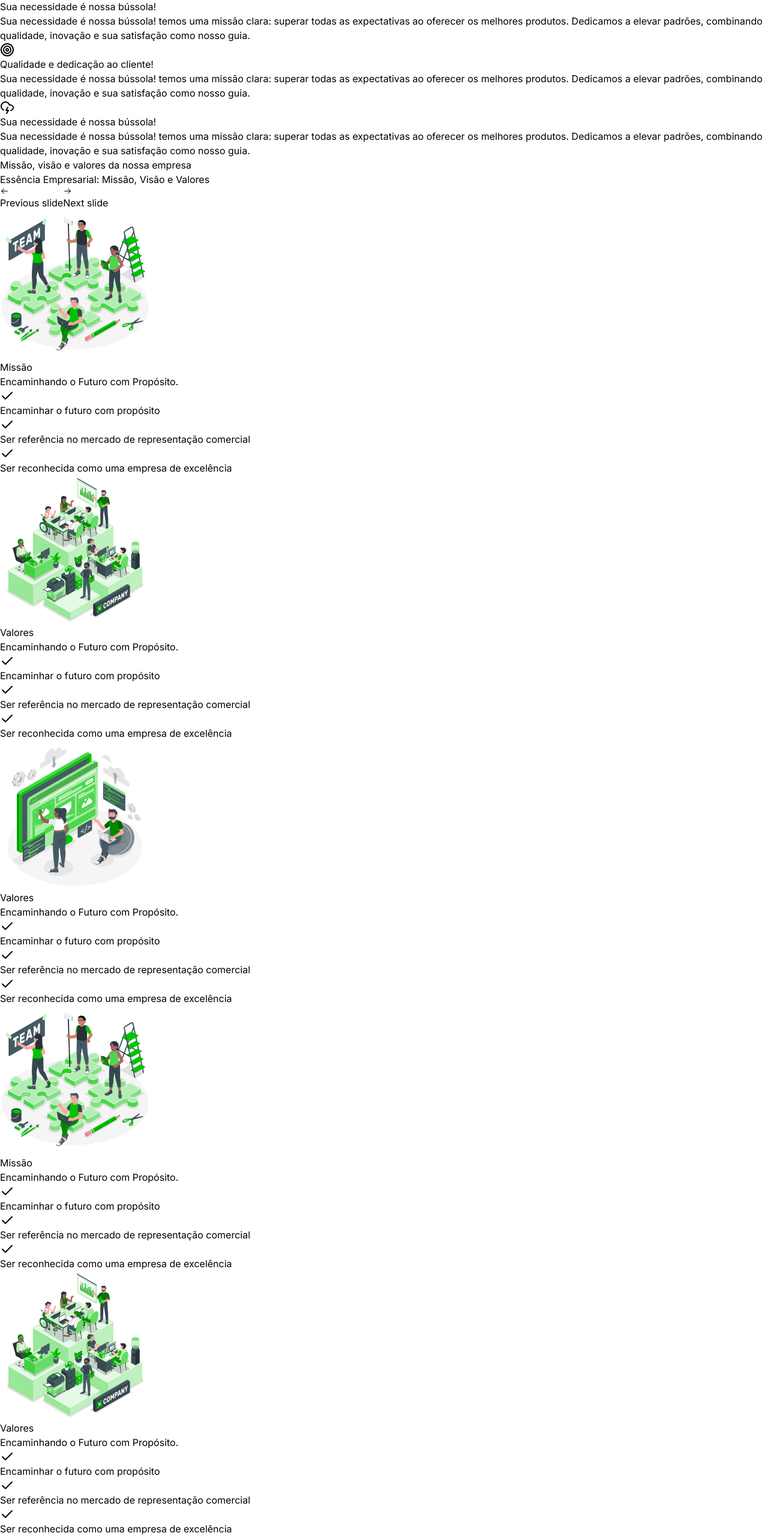
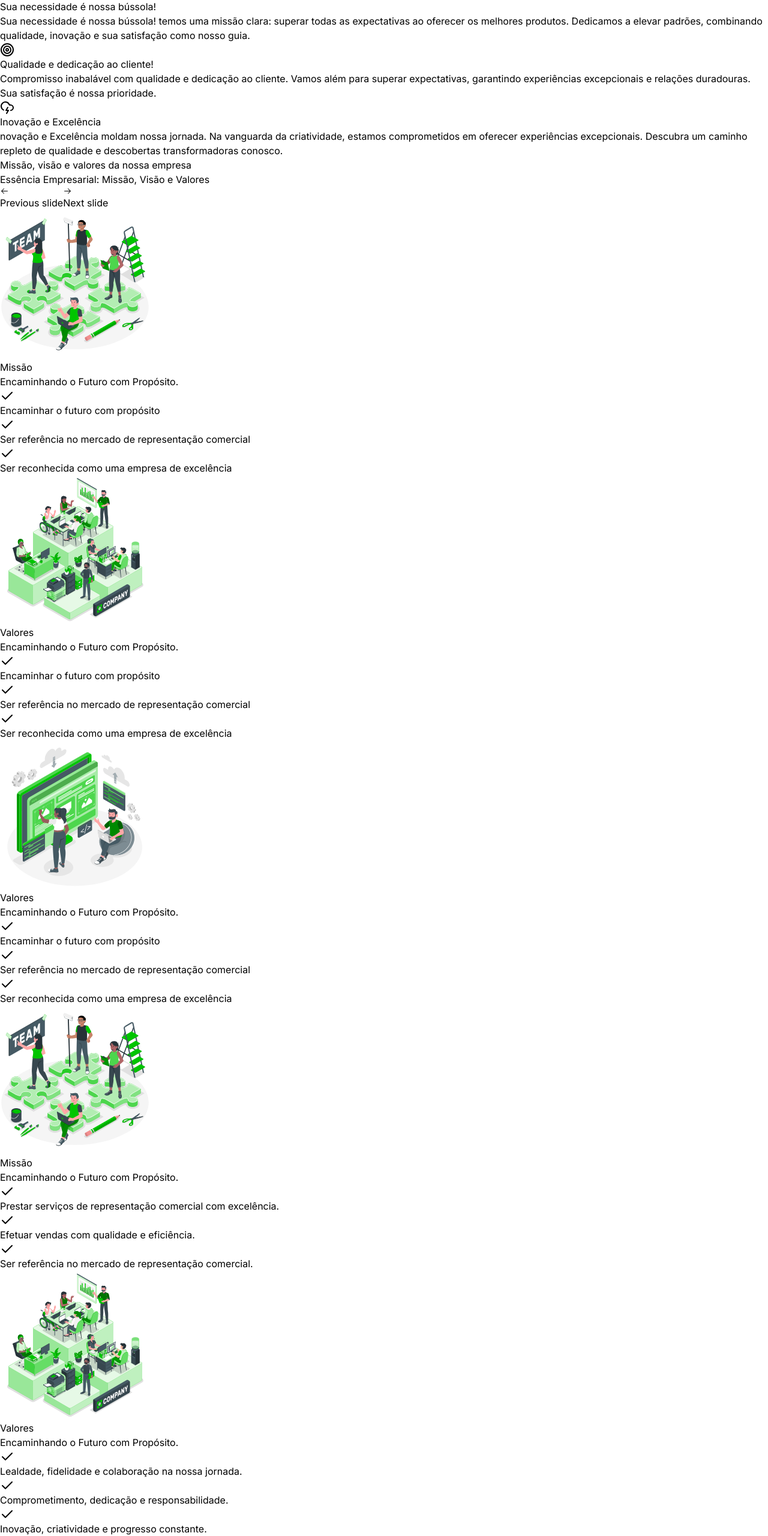
Before and after one commit to Kibryant/project-nr, a Next.js app: page / in a window 1280 px wide. Shown: the part 2072-4632 px from the top of the page at 60% size. Built offline with nearby package versions, Linux system fonts and the light colour scheme.

Commit message:
chore(ui/copy): adding copy to home page

```diff
--- a/src/app/page.tsx
+++ b/src/app/page.tsx
@@ -45,13 +45,13 @@ const Page = () => {
             <Card
               Icon={TargetIcon}
               title="Qualidade e dedicação ao cliente!"
-              description="Sua necessidade é nossa bússola! temos uma missão clara: superar todas as expectativas ao oferecer os melhores produtos. Dedicamos a elevar padrões, combinando qualidade, inovação e sua satisfação como nosso guia."
+              description="Compromisso inabalável com qualidade e dedicação ao cliente. Vamos além para superar expectativas, garantindo experiências excepcionais e relações duradouras. Sua satisfação é nossa prioridade."
               className="sm:mt-96"
             />
             <Card
               Icon={CloudLightningIcon}
-              title="Sua necessidade é nossa bússola!"
-              description="Sua necessidade é nossa bússola! temos uma missão clara: superar todas as expectativas ao oferecer os melhores produtos. Dedicamos a elevar padrões, combinando qualidade, inovação e sua satisfação como nosso guia."
+              title="Inovação e Excelência"
+              description="novação e Excelência moldam nossa jornada. Na vanguarda da criatividade, estamos comprometidos em oferecer experiências excepcionais. Descubra um caminho repleto de qualidade e descobertas transformadoras conosco."
             />
           </div>
         </Section>
@@ -72,10 +72,11 @@ const Page = () => {
               subtitle="Encaminhando o Futuro com Propósito."
               alt="Missão"
               image="team-work"
+              makedBy="https://storyset.com/people"
               texts={[
-                'Encaminhar o futuro com propósito',
-                'Ser referência no mercado de representação comercial',
-                'Ser reconhecida como uma empresa de excelência',
+                'Prestar serviços de representação comercial com excelência.',
+                'Efetuar vendas com qualidade e eficiência.',
+                'Ser referência no mercado de representação comercial.',
               ]}
             />
             <PanelCard
@@ -83,21 +84,24 @@ const Page = () => {
               subtitle="Encaminhando o Futuro com Propósito."
               alt="Missão"
               image="company-amico"
+              makedBy="https://storyset.com/people"
               texts={[
-                'Encaminhar o futuro com propósito',
-                'Ser referência no mercado de representação comercial',
-                'Ser reconhecida como uma empresa de excelência',
+                'Lealdade, fidelidade e colaboração na nossa jornada.',
+                'Comprometimento, dedicação e responsabilidade.',
+                'Inovação, criatividade e progresso constante.',
               ]}
             />
             <PanelCard
+              makedBy="https://storyset.com/people"
               title="Visão"
               subtitle="Encaminhando o Futuro com Propósito."
               alt="Missão"
               image="website-creator"
               texts={[
-                'Encaminhar o futuro com propósito',
-                'Ser referência no mercado de representação comercial',
-                'Ser reconhecida como uma empresa de excelência',
+                'Excelência no atendimento, superando expectativas.',
+                'Ambiente acolhedor e valorização do potencial individual.',
+                'Parcerias sólidas e colaboração para benefícios mútuos.',
+                'Alianças estratégicas e relacionamentos duradouros.',
               ]}
             />
           </div>
--- a/src/components/ImageSwiper/index.tsx
+++ b/src/components/ImageSwiper/index.tsx
@@ -26,7 +26,7 @@ const ImageSwiper = () => {
               }),
             ]}
           >
-            <CarouselPrevious className="left-10 top-2/4" />
+            <CarouselPrevious className="left-10 top-2/4 z-50" />
             <CarouselNext className="right-2 top-2/4" />
             <CarouselContent className="">
               <CarouselItem>
@@ -85,7 +85,7 @@ const ImageSwiper = () => {
               }),
             ]}
           >
-            <CarouselPrevious className="left-10 top-2/4" />
+            <CarouselPrevious className="left-10 top-2/4 z-50" />
             <CarouselNext className="right-2 top-2/4" />
             <CarouselContent className="">
               <CarouselItem>
@@ -144,7 +144,7 @@ const ImageSwiper = () => {
               }),
             ]}
           >
-            <CarouselPrevious className="left-10 top-2/4" />
+            <CarouselPrevious className="left-10 top-2/4 z-50" />
             <CarouselNext className="right-2 top-2/4" />
             <CarouselContent className="">
               <CarouselItem>
--- a/src/components/PanelCard/index.tsx
+++ b/src/components/PanelCard/index.tsx
@@ -7,11 +7,20 @@ interface PanelCardProps {
   texts: string[]
   image: string
   alt: string
+  makedBy: string
 }
 
-const PanelCard = ({ title, subtitle, texts, image, alt }: PanelCardProps) => {
+const PanelCard = ({
+  title,
+  subtitle,
+  texts,
+  image,
+  alt,
+  makedBy,
+}: PanelCardProps) => {
   return (
     <div className="flex flex-col justify-center items-center">
+      <a href={makedBy}>
         <Image
           src={`/svgs/${image}.svg`}
           width={250}
@@ -19,6 +28,8 @@ const PanelCard = ({ title, subtitle, texts, image, alt }: PanelCardProps) => {
           alt={alt}
           quality={100}
         />
+      </a>
+
       <h3 className="text-2xl font-semibold text-center text-primary mt-4">
         {title}
       </h3>
```
Lines whose indentation alone changed are shown as unchanged.
